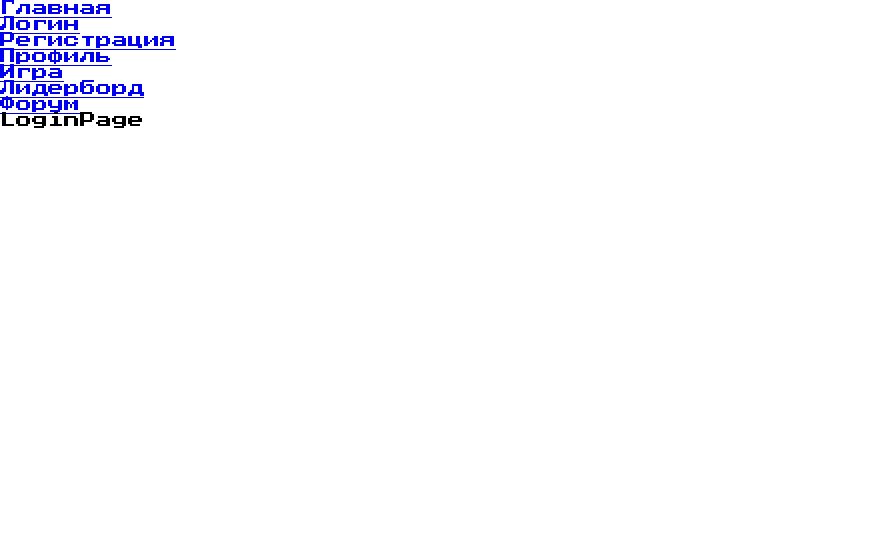
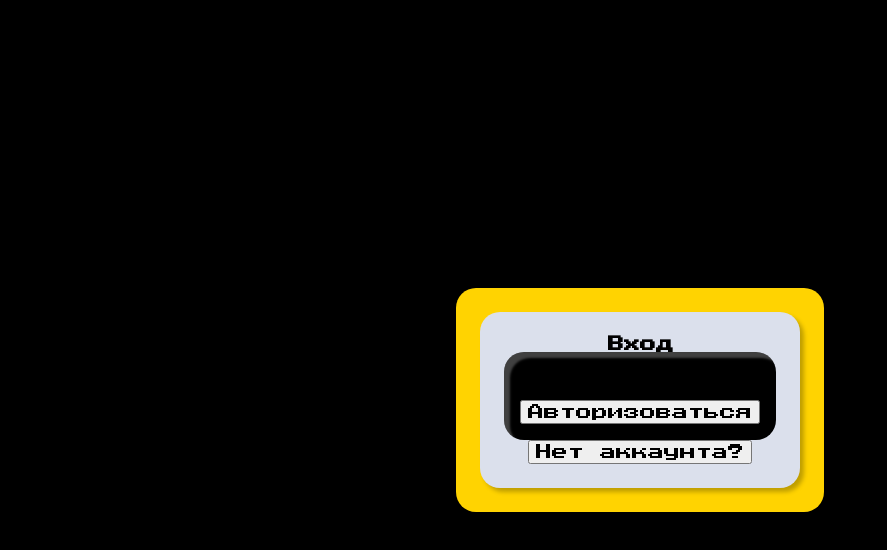
Before and after one commit to akezhanbexeitov/pac-man, a React (Vite) app in the folder packages/client/: page /login in a window 1280 px wide. Shown: the top 550 px of the page, without its empty margins (0-887 px from the left). Built offline with nearby package versions, Linux system fonts and the light colour scheme.

Commit message:
Create basic HTML and CSS structure

```diff
--- a/packages/client/src/pages/App/index.tsx
+++ b/packages/client/src/pages/App/index.tsx
@@ -1,6 +1,5 @@
 import '@/styles/index.scss'
 import { BrowserRouter, Route, Routes } from 'react-router-dom'
-import { Navigation } from '@/components'
 import {
   ForumPage,
   GamePage,
@@ -15,9 +14,7 @@ import {
 
 const App = () => {
   return (
-    <main>
     <BrowserRouter>
-        <Navigation />
       <Routes>
         <Route path="/" element={<HomePage />} />
         <Route path="login" element={<LoginPage />} />
@@ -30,7 +27,6 @@ const App = () => {
         <Route path="*" element={<NotFoundPage />} />
       </Routes>
     </BrowserRouter>
-    </main>
   )
 }
 
--- a/packages/client/src/pages/HomePage/index.tsx
+++ b/packages/client/src/pages/HomePage/index.tsx
@@ -1,9 +1,11 @@
 import '@/styles/index.scss'
 import { Button } from '@/components/ui'
+import { Navigation } from '@/components'
 
 const HomePage = () => {
   return (
     <div>
+      <Navigation />
       <h1>Главная страница игры</h1>
       <Button type="primary">Hello world</Button>
     </div>
--- a/packages/client/src/pages/LoginPage/index.module.scss
+++ b/packages/client/src/pages/LoginPage/index.module.scss
@@ -0,0 +1,34 @@
+.login {
+  &__layout {
+    width: 100vw;
+    height: 100svh;
+    background-color: var(--black-color);
+    display: flex;
+    justify-content: center;
+    align-items: center;
+  }
+
+  &__background {
+    max-width: 400px;
+    padding: 24px;
+    background-color: var(--yellow-color);
+    border-radius: 20px;
+  }
+
+  &__card {
+    padding: 24px;
+    background-color: var(--grey-color);
+    border-radius: 20px;
+    display: flex;
+    flex-direction: column;
+    align-items: center;
+    box-shadow: 4px 4px 4px 0px #00000040;
+  }
+
+  &__form {
+    padding: 16px;
+    border-radius: 20px;
+    background-color: var(--black-color);
+    box-shadow: 6px 6px 2.299999952316284px 0px #FFFFFF40 inset;
+  }
+}
--- a/packages/client/src/pages/LoginPage/index.tsx
+++ b/packages/client/src/pages/LoginPage/index.tsx
@@ -1,5 +1,29 @@
+import { Button, Field } from '@/components/ui'
+import styles from './index.module.scss'
+
 const LoginPage = () => {
-  return <div>LoginPage</div>
+  const handleSubmit = (e: React.SyntheticEvent) => {
+    e.preventDefault()
+    console.log('Submitted')
+  }
+
+  return (
+    <div className={styles['login__layout']}>
+      <div className={styles['login__background']}>
+        <main className={styles['login__card']}>
+          <h1>Вход</h1>
+
+          <form onSubmit={handleSubmit} className={styles['login__form']}>
+            <Field />
+            <Field />
+            <Button type="primary">Авторизоваться</Button>
+          </form>
+
+          <Button type="secondary">Нет аккаунта?</Button>
+        </main>
+      </div>
+    </div>
+  )
 }
 
 export default LoginPage
--- a/packages/client/src/styles/index.scss
+++ b/packages/client/src/styles/index.scss
@@ -12,4 +12,5 @@
   --red-color: #FF0000;
   --black-color: #000000;
   --white-color: #FFFFFF;
+  --grey-color: #DBE0EC;
 }
```
Lines whose indentation alone changed are shown as unchanged.
